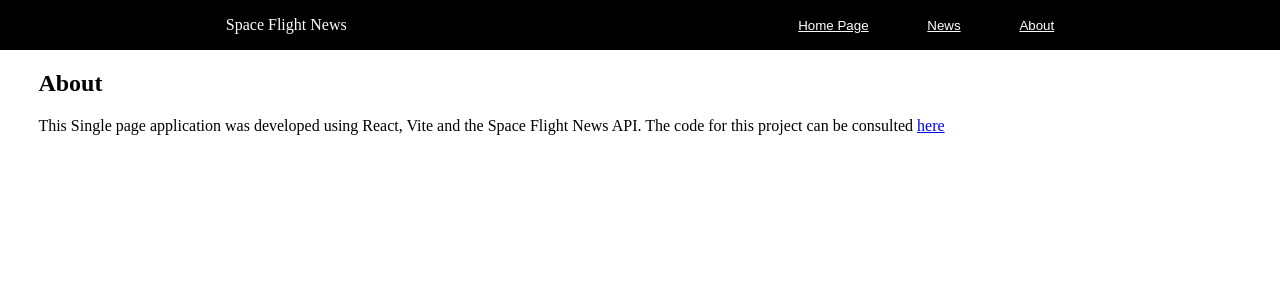
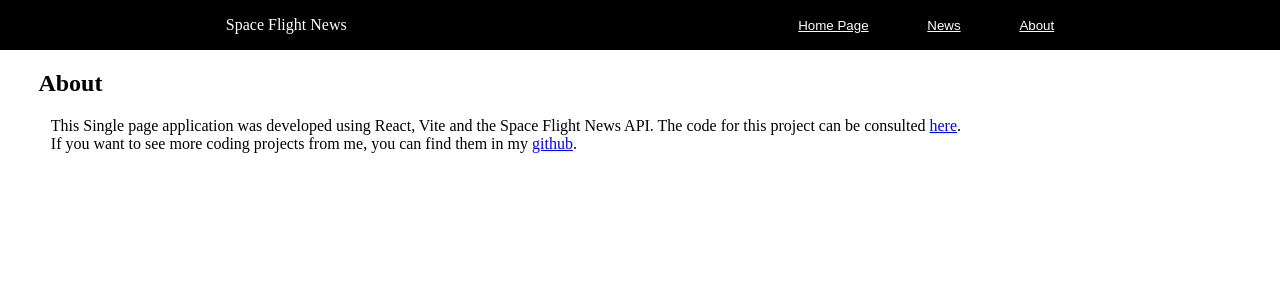
Before and after one commit to DionisioMC/SpaceFlightNewsSPA, a React (Vite) app: page /about in a window 1280 px wide. Shown: the top 300 px of the page. Built offline with nearby package versions, Linux system fonts and the light colour scheme.

Commit message:
Trying unsuccessfully to fetch api data

```diff
--- a/src/App.css
+++ b/src/App.css
@@ -43,3 +43,7 @@ header {
 .body {
   margin-left: 3%;
 }
+
+.body p {
+  margin-left: 1%;
+}
--- a/src/components/Header.jsx
+++ b/src/components/Header.jsx
@@ -1,7 +1,4 @@
-import { Link, Navigate, redirect, useNavigate } from "react-router-dom";
-import About from "../pages/About";
-import Home from "../pages/Home";
-import News from "../pages/News";
+import { useNavigate } from "react-router-dom";
 
 function Header() {
     const navigate = useNavigate();
--- a/src/pages/About.jsx
+++ b/src/pages/About.jsx
@@ -4,7 +4,8 @@ function About() {
             <div className="body">
                 <h2>About</h2>
 
-                <p>This Single page application was developed using React, Vite and the Space Flight News API. The code for this project can be consulted <a href="https://github.com/DionisioMC/SpaceFlightNewsSPA">here</a></p>
+                <p>This Single page application was developed using React, Vite and the Space Flight News API. The code for this project can be consulted <a href="https://github.com/DionisioMC/SpaceFlightNewsSPA">here</a>.<br/>
+                If you want to see more coding projects from me, you can find them in my <a href="https://github.com/DionisioMC">github</a>.</p>
             </div>
 
         </>
--- a/src/pages/News.jsx
+++ b/src/pages/News.jsx
@@ -1,7 +1,35 @@
+import { useEffect, useState } from "react";
+
+async function fetchData() {
+    const news = await fetch('https://api.spaceflightnewsapi.net/v4/articles/?format=json');
+    return news.json();
+}
+
 function News() {
+    const [news, setNews] = useState();
+
+    useEffect(() => {
+        setNews(fetchData());
+    }, []);
+
     return(
         <>
-            <h1>Hello</h1>
+            <div className="body">
+                <h2>News</h2>
+
+                <div id="news">
+                    {
+                        news.forEach(data => {
+                            return(
+                                <>
+                                    <p>{data.title}</p>
+                                </>
+                            )
+                        })
+                    }
+                </div>
+            </div>
+
         </>
     )
 }
```
